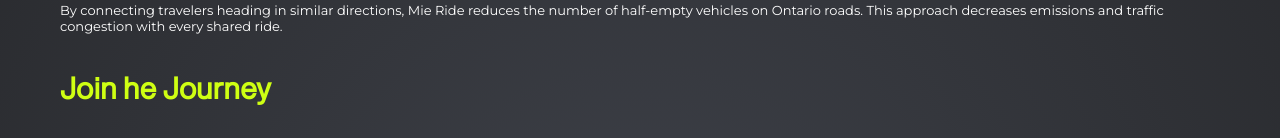
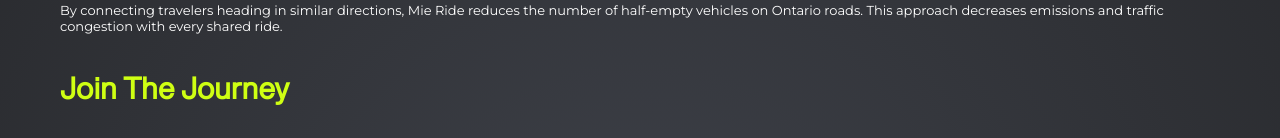
Before and after one commit to Anushka-tada/mie-ride, a Next.js app: page /pages/about-us in a window 1280 px wide. Shown: the part 3391-3529 px from the top of the page. Built offline with nearby package versions, Linux system fonts and the light colour scheme; a web font is replaced by a local one.

Commit message:
corrected speeling

```diff
--- a/src/app/pages/about-us/page.js
+++ b/src/app/pages/about-us/page.js
@@ -183,7 +183,7 @@
           </div>
 
           <div className="join-journey">
-               <h1>Join he Journey</h1>
+               <h1>Join The Journey</h1>
                <p>Mie Ride isn't just transforming how people move throughout Ontario – it's changing the entire relationship between transportation, community, and environment. Experience a ride service that offers consistency when others are unpredictable, builds connections when others create isolation, and considers environmental impact when others focus solely on profit.
                </p>
                <p>Book your first fixed-price ride today and discover what transportation can be when it's designed for people, not algorithms.</p>
```
